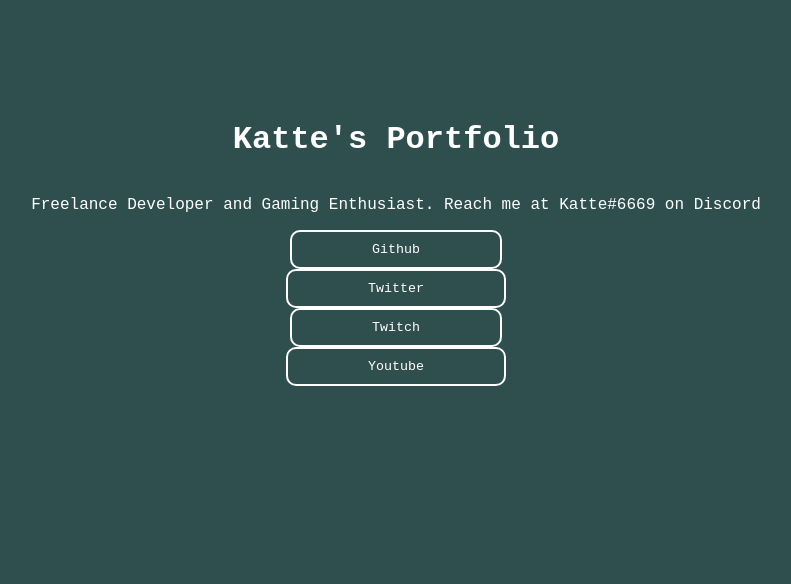
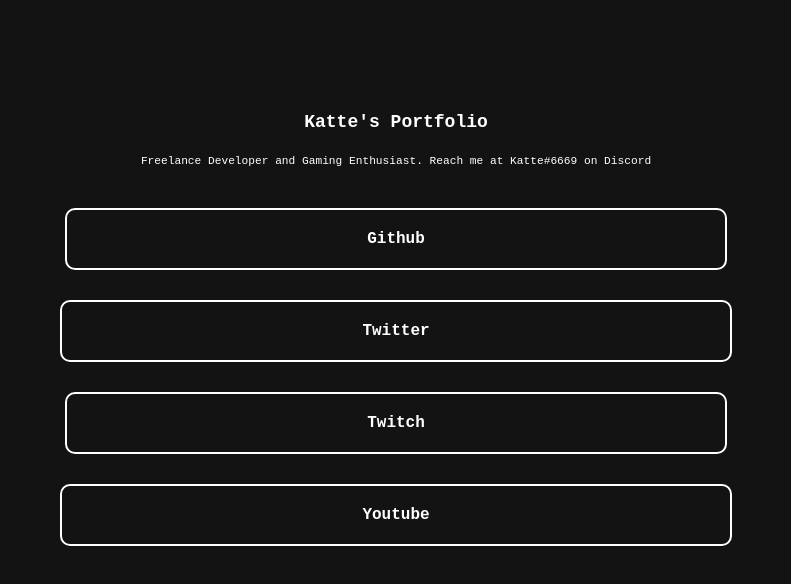
Before and after one commit to TacocaTYT/TacocaTYT.github.io, a plain HTML site: page index.html in a window 1280 px wide. Shown: the whole page, without its empty margins (244-1035 px from the left). Drawn offline with Linux system fonts and the light colour scheme.

Commit message:
Update index.css
Added some styling for the text to make it sexier and also fixed the colors

```diff
--- a/index.css
+++ b/index.css
@@ -1,5 +1,5 @@
 body {
-    background-color: darkslategrey;
+    background-color: rgb(19,19,19);
     color: white;
     font-family: 'Courier New', monospace;
     display: flex;
@@ -24,10 +24,13 @@
 button {
     border: 2px solid white;
     border-radius: 10px;
-    background-color: darkslategrey;
+    background-color: rgb(19,19,19);
     color: white;
     font-family: 'Courier New', monospace;
-    padding: 10px 80px;
+    font-size: medium;
+    font-weight: bold;
+    padding: 20px 300px;
+    margin-top: 30px;
 }
 
 a:link, a:visited {
@@ -37,5 +40,14 @@
 
 a:hover, a:active {
     text-decoration: none;
-    color: rgb(21, 21, 21)
+    color: rgb(48, 48, 48)
 }
+
+
+h1 {
+    font-size: large;
+}
+
+p {
+    font-size: 70%;
+}
```
